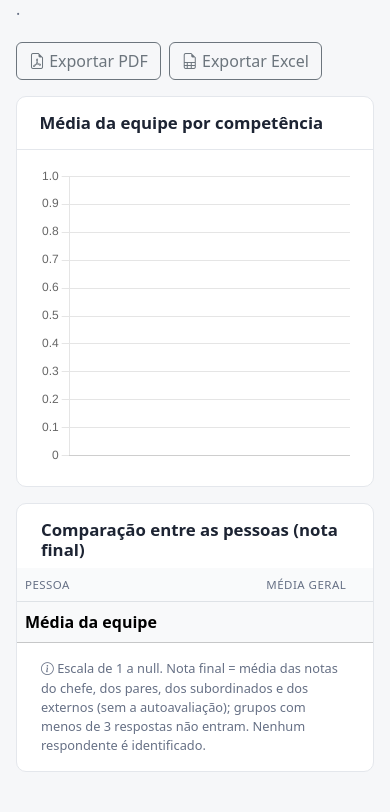
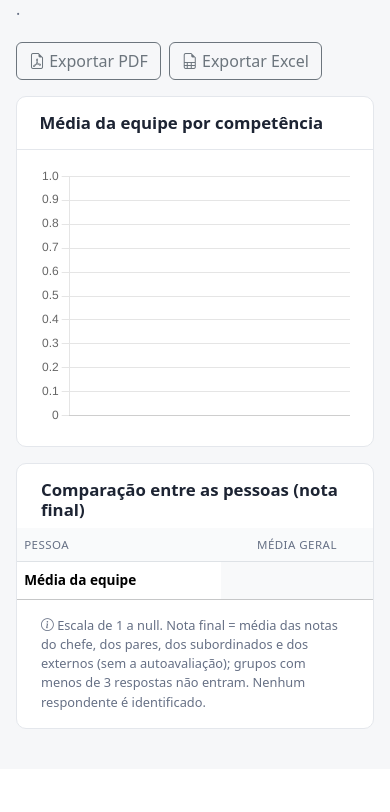
Before and after one commit to A4thu4/sistema-gestao-competencias, a Spring app: page /resultados/equipe in a window 390 px wide. Shown: the part 137-949 px from the top of the page. After the commit the page ends 866 px from the top, so only its background shows below. Run offline with Thymeleaf, Linux system fonts and the light colour scheme; the template is opened without the code that fills it, so the values that code supplies are empty; some of the project's set-up classes (security, data sources, template engines, error pages and the like) are left out, and stand-ins take their place.

Commit message:
fix(resultados): tabela de notas e rótulos do radar legíveis no celular

```diff
--- a/prototipo/src/main/resources/static/css/resultados.css
+++ b/prototipo/src/main/resources/static/css/resultados.css
@@ -28,3 +28,11 @@
     color: #9a4d00; border-radius: 99px; padding: .25rem .7rem; font-size: .85rem; margin: 0 .35rem .35rem 0; }
 .tabela-notas td, .tabela-notas th { white-space: nowrap; }
 .tabela-notas td:first-child { white-space: normal; min-width: 160px; }
+@media (max-width: 575.98px) {
+    .grafico-caixa { min-height: 260px; }
+    .tabela-notas { font-size: .85rem; }
+    .tabela-notas td, .tabela-notas th { padding-left: .45rem; padding-right: .45rem; }
+    .tabela-notas td:first-child, .tabela-notas th:first-child { position: sticky; left: 0; z-index: 1; min-width: 120px;
+        max-width: 140px; background: #fff; box-shadow: 1px 0 0 var(--sgc-borda); }
+    .tabela-notas th:first-child { background: #f9fafb; }
+}
--- a/prototipo/src/main/resources/templates/resultados/painel.html
+++ b/prototipo/src/main/resources/templates/resultados/painel.html
@@ -128,6 +128,7 @@
         const evolucao = /*[[${painel.evolucao}]]*/ {ciclos: [], series: [], normalizada: false};
         const cores = ['#0f766e', '#1f9d55', '#e07b1a', '#8e44ad', '#d63384', '#0dcaf0', '#6c757d'];
         const transparente = (hex) => hex + '33';
+        const celular = window.matchMedia('(max-width: 575.98px)').matches;
 
         const caixaRadar = document.getElementById('graficoRadar');
         if (caixaRadar && window.Chart) {
@@ -143,7 +144,8 @@
                 },
                 options: {
                     maintainAspectRatio: false,
-                    scales: {r: {min: 0, max: radar.escalaMax, ticks: {stepSize: 1}}},
+                    scales: {r: {min: 0, max: radar.escalaMax, ticks: {stepSize: 1}, pointLabels: celular
+                            ? {font: {size: 10}, callback: (t) => t.length > 14 ? t.slice(0, 13) + '…' : t} : {}}},
                     plugins: {legend: {position: 'bottom'}}
                 }
             });
```
